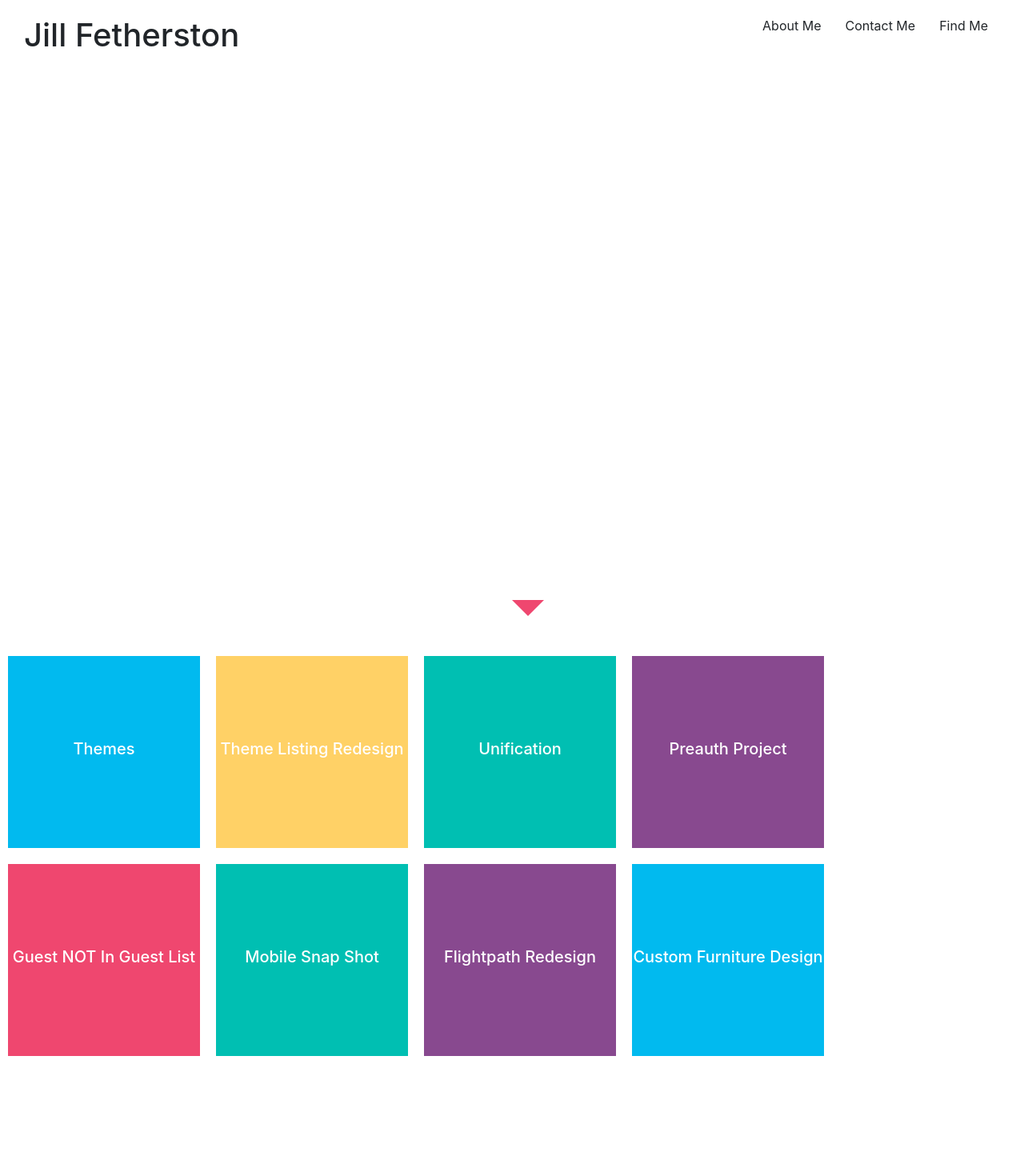
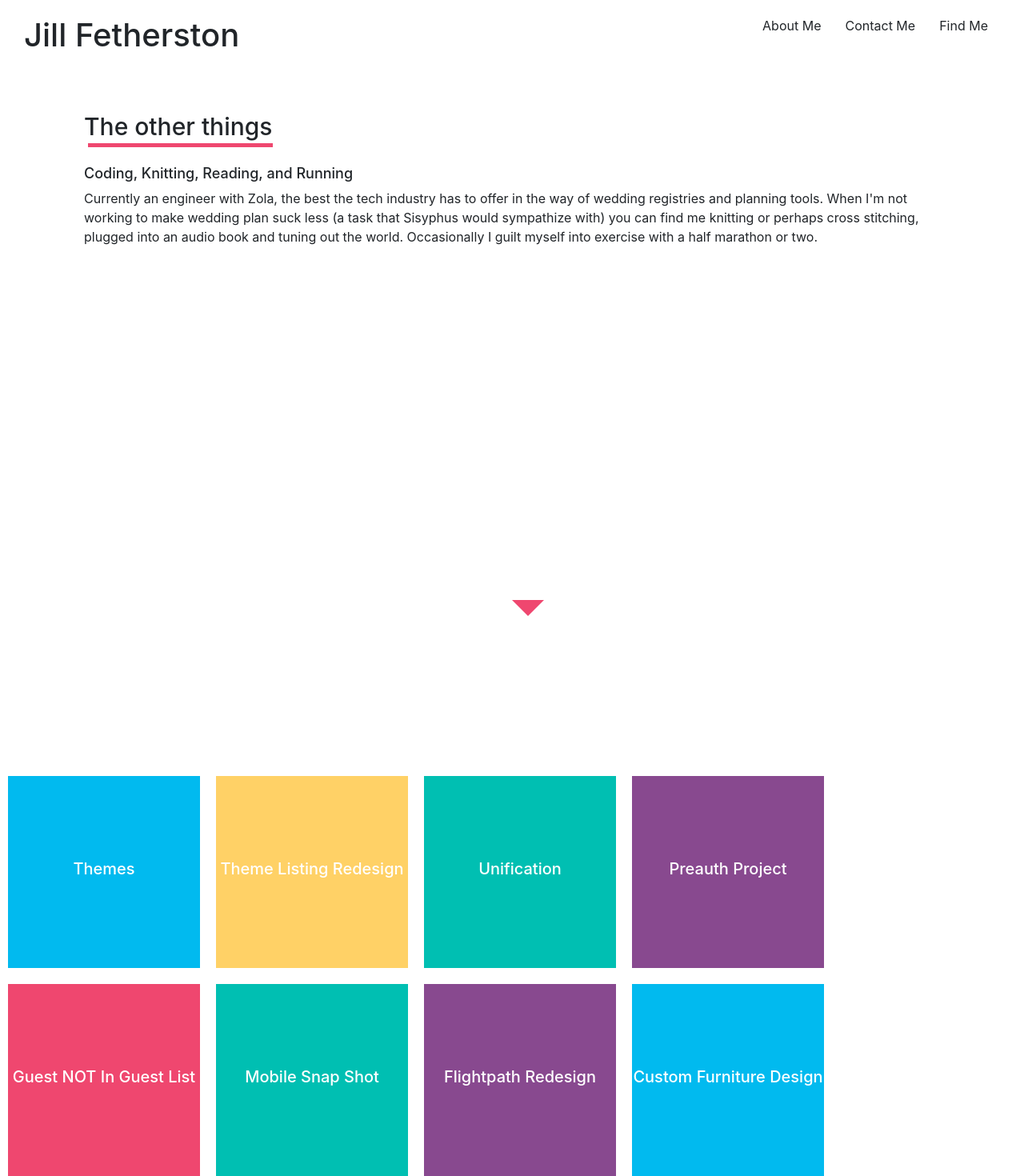
Before and after one commit to 12Noone/jfetherston-dot-com, a React app: page / in a window 1280 px wide. Shown: the top 1470 px of the page at 80% size. Before the commit the page ends 1330 px from the top, so only its background shows below. Built offline with nearby package versions, Linux system fonts and the light colour scheme.

Commit message:
about the default and some styles

```diff
--- a/src/App.js
+++ b/src/App.js
@@ -1,6 +1,7 @@
 import React, { Component } from 'react';
 import PropTypes from 'prop-types';
 import _ from 'lodash';
+import { viewerOptionsData } from './viewerOptionsData';
 import Menu from '../src/components/Menu';
 import Viewer from '../src/components/Viewer';
 import Project from '../src/components/Project';
@@ -15,7 +16,7 @@ class App extends Component {
     this.state = {
       viewerOpen: false,
       viewerOptions: {},
-      panelData: {}
+      panelData: viewerOptionsData.about
     }
     this.showViewer = this.showViewer.bind(this);
     this.hideViewer = this.hideViewer.bind(this);
@@ -49,6 +50,7 @@ class App extends Component {
 
   render() {
     const { viewerOptions, viewerOpen, panelData } = this.state;
+    console.log(panelData);
     return (
       <div>
         <Menu setPanel={this.setPanel} hideViewer={this.hideViewer} />
--- a/src/stylesheets/Project.less
+++ b/src/stylesheets/Project.less
@@ -5,6 +5,8 @@
 @green: #00BFB2;
 @purple: #88498F;
 
+#projects {
+  height: 100vh;
   .project-container {
     display: flex;
     flex-flow: wrap;
@@ -13,6 +15,7 @@
     z-index: 0;
     margin: auto;
     position: relative;
+    top: 150px;
     .project-tile {
       margin: 10px;
       cursor: pointer;
@@ -58,3 +61,4 @@
       }
     }
   }
+}
```
Lines whose indentation alone changed are shown as unchanged.
